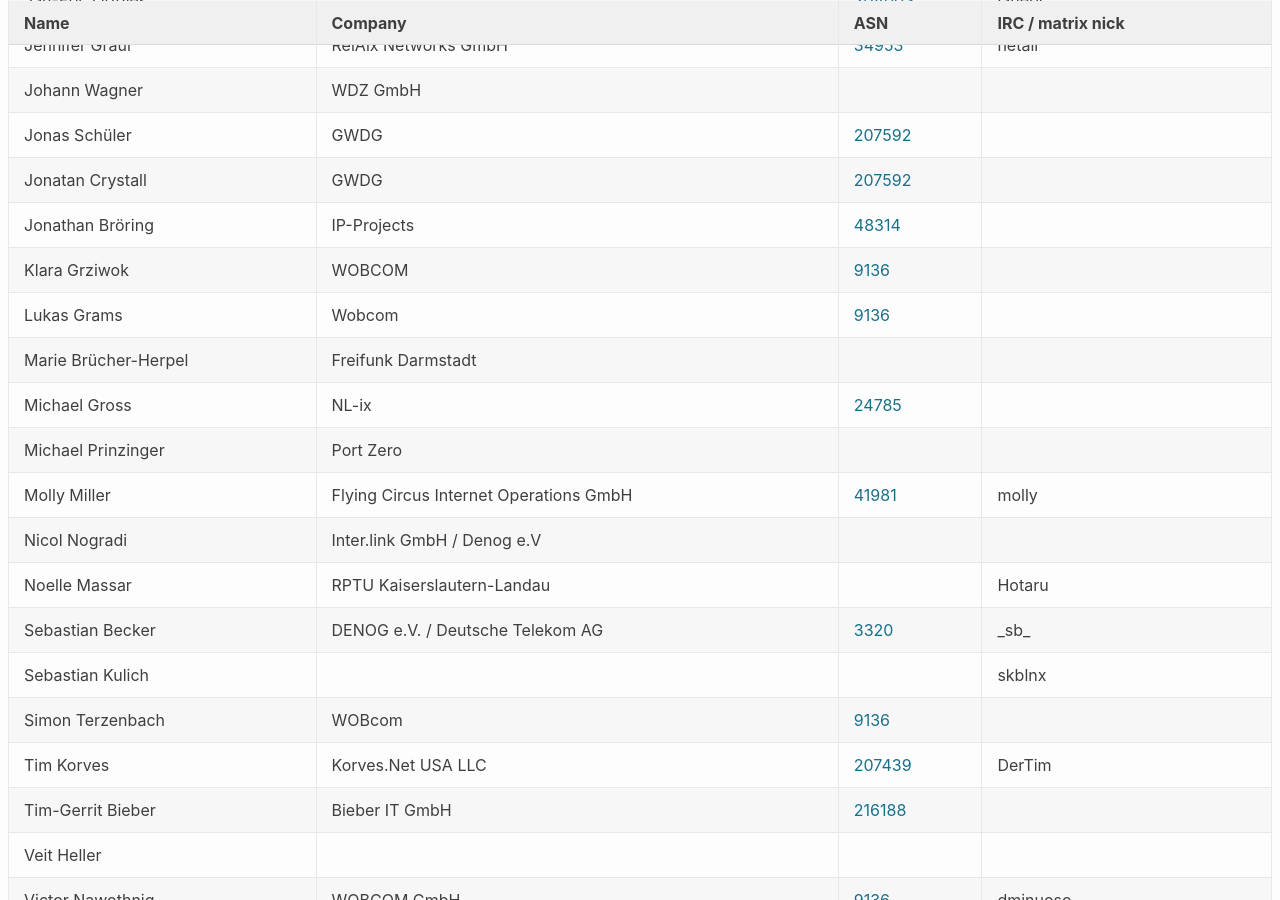
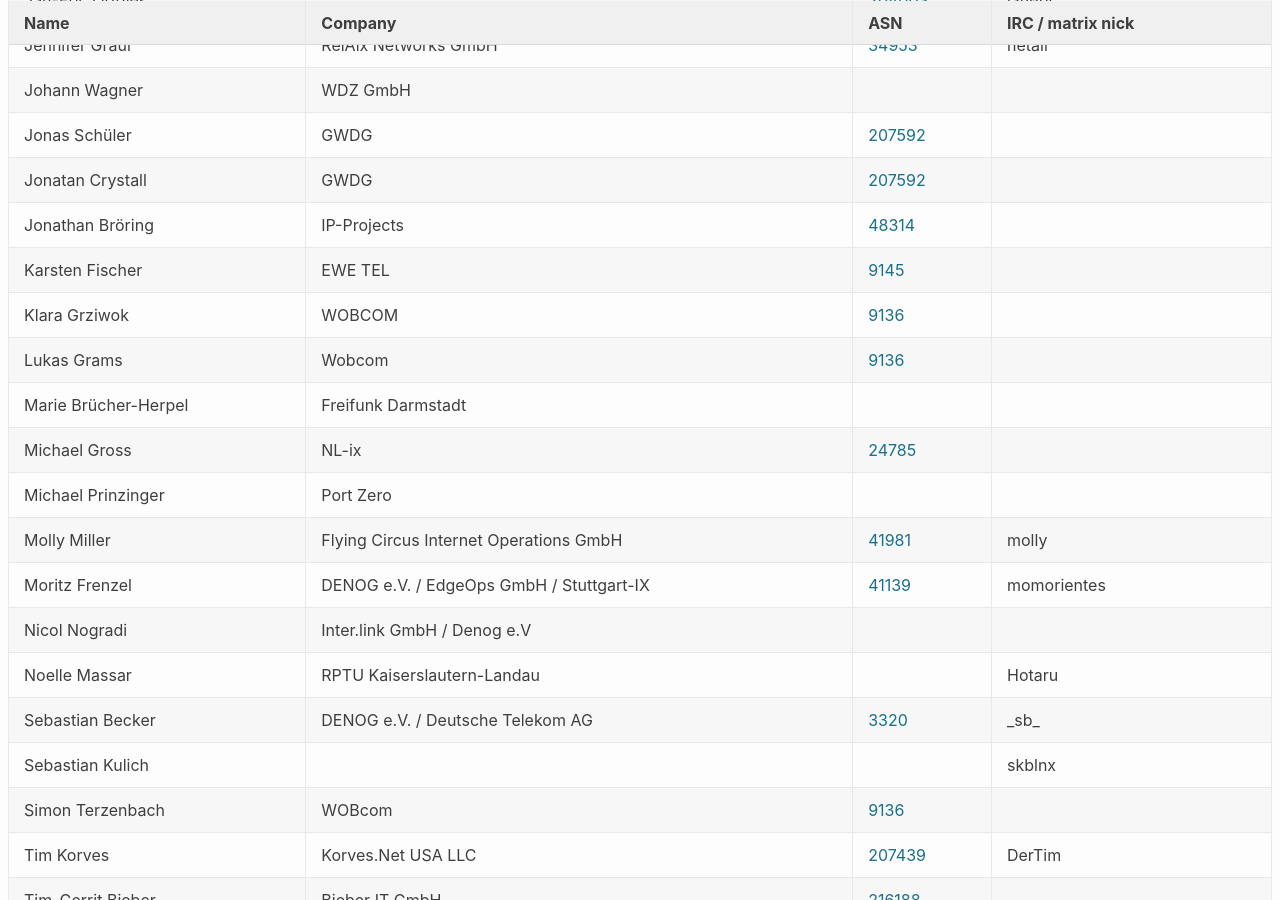
Before and after one commit to denog/pretix-attendeelist, a Jekyll site: the page built from denogmeetup25-04/index.markdown, in a window 1280 px wide and 900 px high, scrolled down 751 px. Built offline with Jekyll 4.4.1, drawn with Linux system fonts in a browser that asks for light colours.

Commit message:
Latest data: Tue May 20 08:11:58 UTC 2025

```diff
--- a/_data/attendees_denogmeetup25-04.json
+++ b/_data/attendees_denogmeetup25-04.json
@@ -126,6 +126,12 @@
     "asn": "48314"
   },
   {
+    "name": "Karsten Fischer",
+    "company": "EWE TEL",
+    "irc": null,
+    "asn": "9145"
+  },
+  {
     "name": "Klara Grziwok",
     "company": "WOBCOM",
     "irc": null,
@@ -160,6 +166,12 @@
     "company": "Flying Circus Internet Operations GmbH",
     "irc": "molly",
     "asn": "41981"
+  },
+  {
+    "name": "Moritz Frenzel",
+    "company": "DENOG e.V. / EdgeOps GmbH / Stuttgart-IX",
+    "irc": "momorientes",
+    "asn": "41139"
   },
   {
     "name": "Nicol Nogradi",
```
